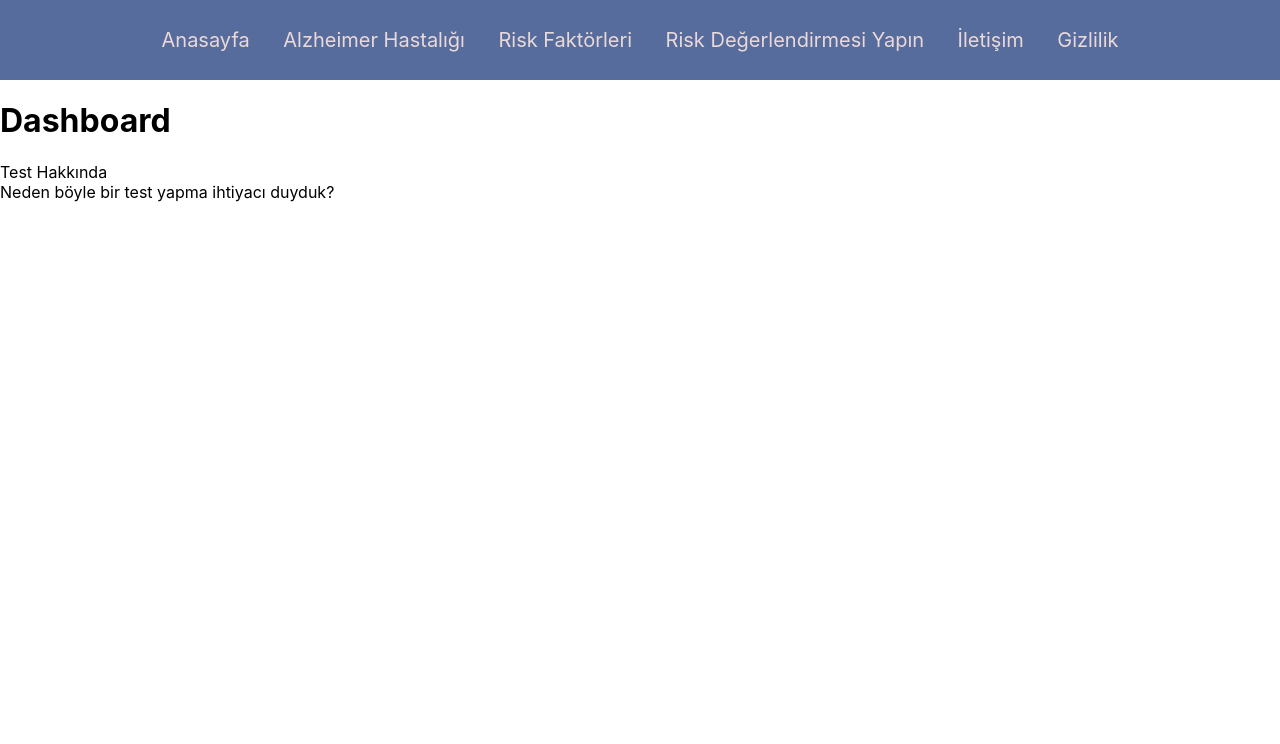
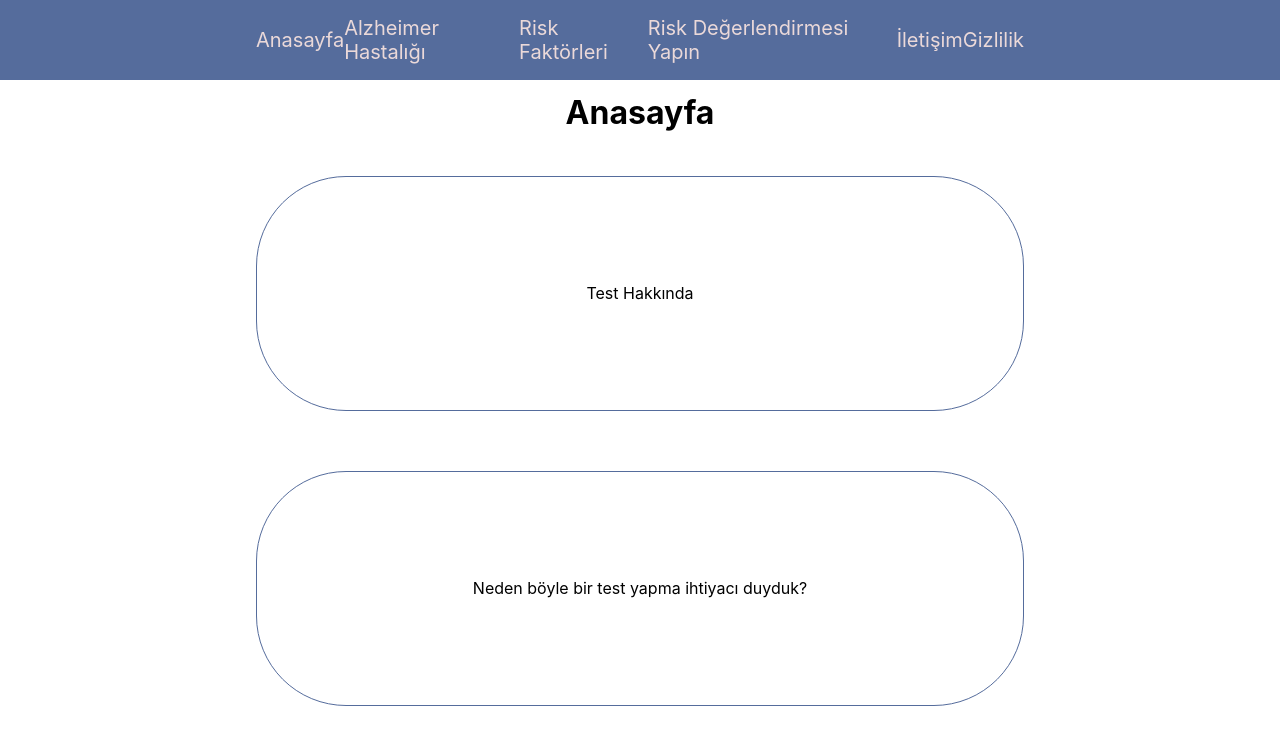
Before and after one commit to masgun17/Comp491, a React (Create React App) app in the folder my-app/: page / in a window 1280 px wide. Shown: the top 744 px of the page. Built offline with nearby package versions, Linux system fonts and the light colour scheme.

Commit message:
Initial dashboard modifications

```diff
--- a/my-app/src/pages/Dashboard.js
+++ b/my-app/src/pages/Dashboard.js
@@ -1,18 +1,17 @@
 const Dashboard = () => {
   return (
     // <h1>Dashboard</h1>;
-    <>
       <div className="dashboardLayout">
-        <h1>Dashboard</h1>
-        <div className="aboutTest">
+        <div className="dashboardDiv1" style={{"grid-row-start": "1"}}>
+            <h1>Anasayfa</h1>
+        </div>
+        <div className="dashboardDiv2" style={{"grid-row-start": "2"}}>
             Test Hakkında
         </div>
-        <div>
+        <div className="dashboardDiv3" style={{"grid-row-start": "3"}}>
             Neden böyle bir test yapma ihtiyacı duyduk?
         </div>
-
       </div>
-    </>
   );
 };
 
--- a/my-app/src/pages/Header.js
+++ b/my-app/src/pages/Header.js
@@ -2,27 +2,19 @@ import { Outlet, Link } from "react-router-dom";
 
 const Header = () => {
   return (
-    <>
-      <nav>
+    <div className="headerWholePage">
       <div className="header">
-
         <Link to="/">Anasayfa</Link>
-
         <Link to="/diseaseInformationPage">Alzheimer Hastalığı</Link>
-
         <Link to="/riskFactors">Risk Faktörleri</Link>
-
         <Link to="/testInformation">Risk Değerlendirmesi Yapın</Link>
-
         <Link to="/contact">İletişim</Link>
-
         <Link to="/privacy">Gizlilik</Link>
-
       </div>
-      </nav>
 
       <Outlet />
-    </>
+      {/* <h1>HEY</h1> */}
+    </div>
   )
 };
 
--- a/my-app/src/styles/styles.css
+++ b/my-app/src/styles/styles.css
@@ -1,19 +1,58 @@
-.header, .header:visited, .header:active, .header:hover{
+.headerWholePage{
+    height: 100vh;
+    display: grid;
+    grid-template-rows: 10% 90%;
+}
+
+.header,
+.header:visited,
+.header:active,
+.header:hover {
   background-color: #556c9c;
-  height: 10vh;
+  /* height: 10%; */
   display: flex;
   flex-direction: row;
   align-items: center;
   justify-content: space-evenly;
-  padding-left: 10%;
-  padding-right: 10%;
+  padding-left: 20%;
+  padding-right: 20%;
   /* font-size: calc(10px + 2vmin); */
   font-size: 20px;
   color: rgb(235, 217, 217) !important;
 }
 
 a:-webkit-any-link {
-    color: inherit;
-    cursor: pointer;
-    text-decoration: inherit;
+  color: inherit;
+  cursor: pointer;
+  text-decoration: inherit;
 }
+
+.dashboardLayout {
+  /* background-color: #556c9c; */
+  padding: 0% 20% 5% 20%;
+  display: grid;
+  grid-template-rows: 10% 45% 45%;
+  height: auto;
+  /* height: 70vh; */
+}
+
+.dashboardDiv1 {
+  position: relative;
+  display: flex;
+  justify-content: center;
+  align-items: center;
+  /* height: max-content; */
+}
+
+.dashboardDiv2, .dashboardDiv3 {
+  position: relative;
+  display: flex;
+  justify-content: center;
+  align-items: center;
+  /* height: 100%; */
+  /* height: max-content; */
+  margin: 30px 0px 30px 0px;
+  /* background-color: #556c9c; */
+  border: 1px solid #556c9c;
+  border-radius: 90px;
+}
```
Lines whose indentation alone changed are shown as unchanged.
